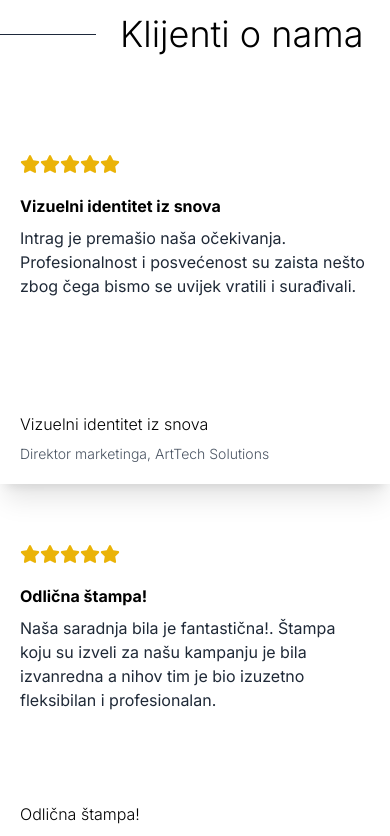
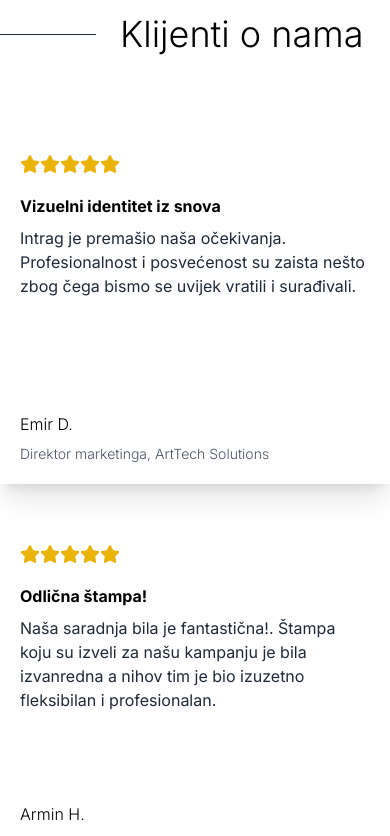
Before and after one commit to DenisKantic/Intrag_NextJS_collab, a Next.js app: page / in a window 390 px wide. Shown: the part 4140-4976 px from the top of the page. Built offline with nearby package versions, Linux system fonts and the light colour scheme.

Commit message:
small responsive fix in clients component

```diff
--- a/app/components/Clients.jsx
+++ b/app/components/Clients.jsx
@@ -17,7 +17,7 @@ const Clients = () => {
         <div className='grid gap-10 grid-cols-auto min-h-[30vh]
                         xxs:grid-rows-3 md:grid-cols-3'>
             {data.map((item,index)=>(
-                <div key={index} className='flex flex-col p-5 bg-white shadow-xl h-[350px]'>
+                <div key={index} className='flex flex-col p-5 bg-white shadow-xl min-h-[350px]'>
                     <span className='flex text-xl text-yellow-500'>
                         <FaStar />
                         <FaStar />
@@ -35,7 +35,7 @@ const Clients = () => {
                       {item.text}</p>
 
                       <div className='mt-auto'>
-                        <p className='text-md font-light'>{item.title}</p>
+                        <p className='text-md font-light'>{item.name}</p>
                         <p className='text-sm pt-2 text-gray-600 font-light'>{item.owner}</p>
                       </div>
                 </div>
```
